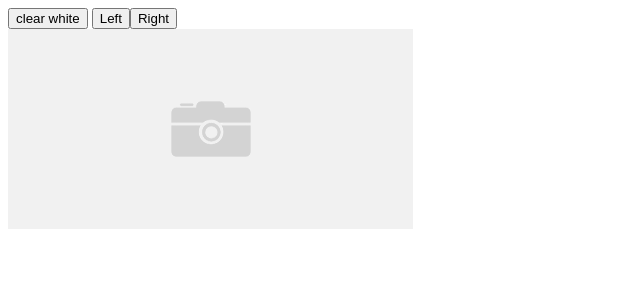
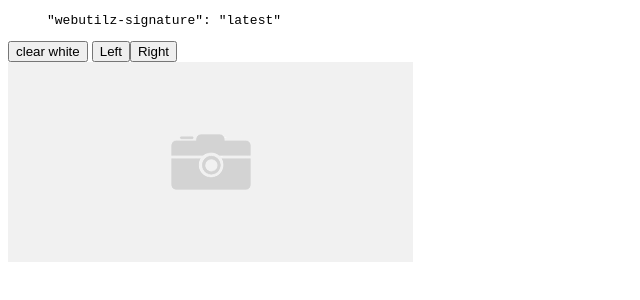
Before and after one commit to webutilz/signature, a website: page index.html in a window 1280 px wide. Shown: the whole page, without its empty margins (0-640 px from the left). Drawn offline with Linux system fonts and the light colour scheme.

Commit message:
bower name added

```diff
--- a/index.html
+++ b/index.html
@@ -22,7 +22,10 @@
         }
     </style>
 </head>
-<body style="color: #FFFEFB">
+<body>
+<pre>
+     "webutilz-signature": "latest"
+</pre>
 <button id="clean">clear white</button>
 <button id="rt-left">Left</button><button id="rt-right">Right</button>
 <form id="form1" runat="server">
```
